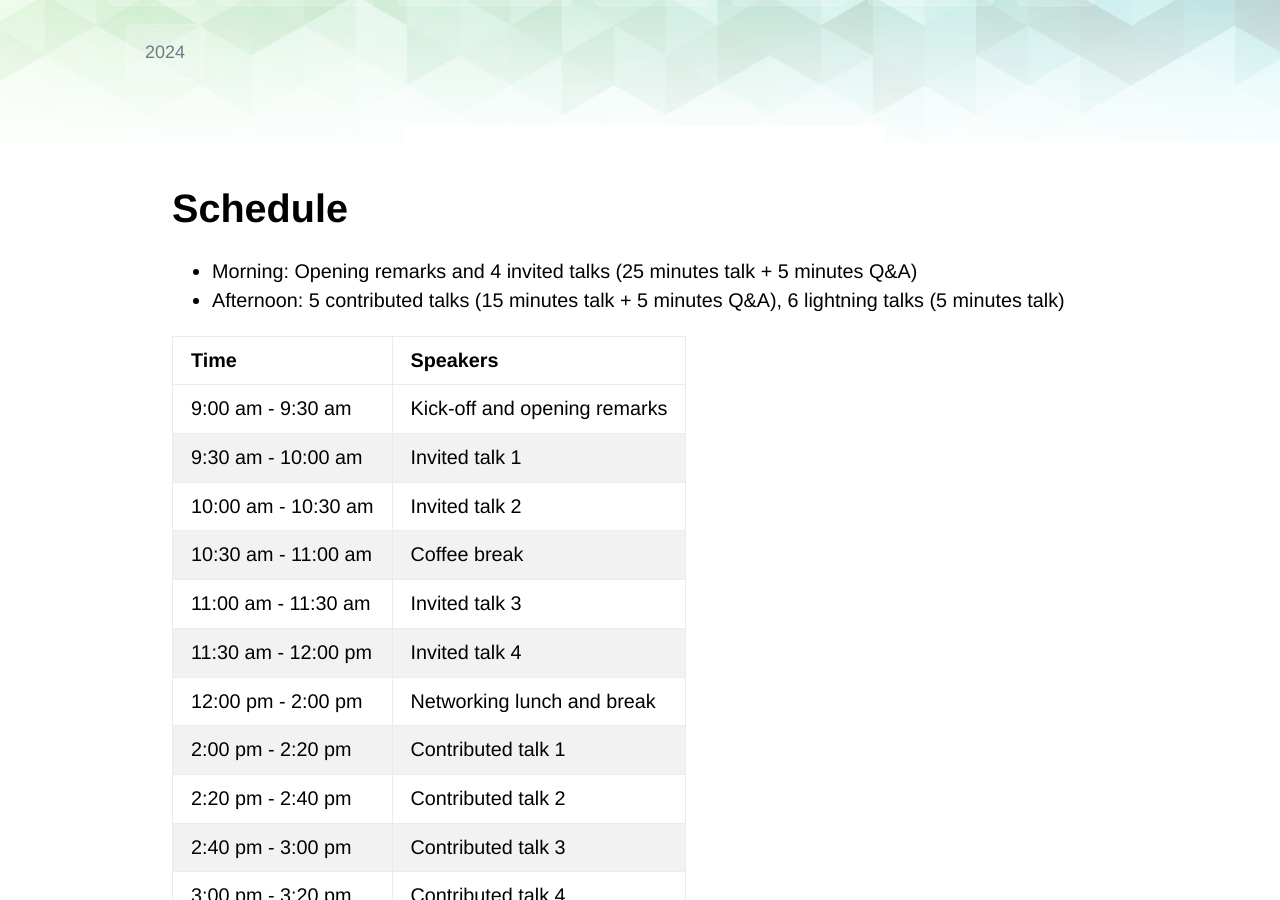
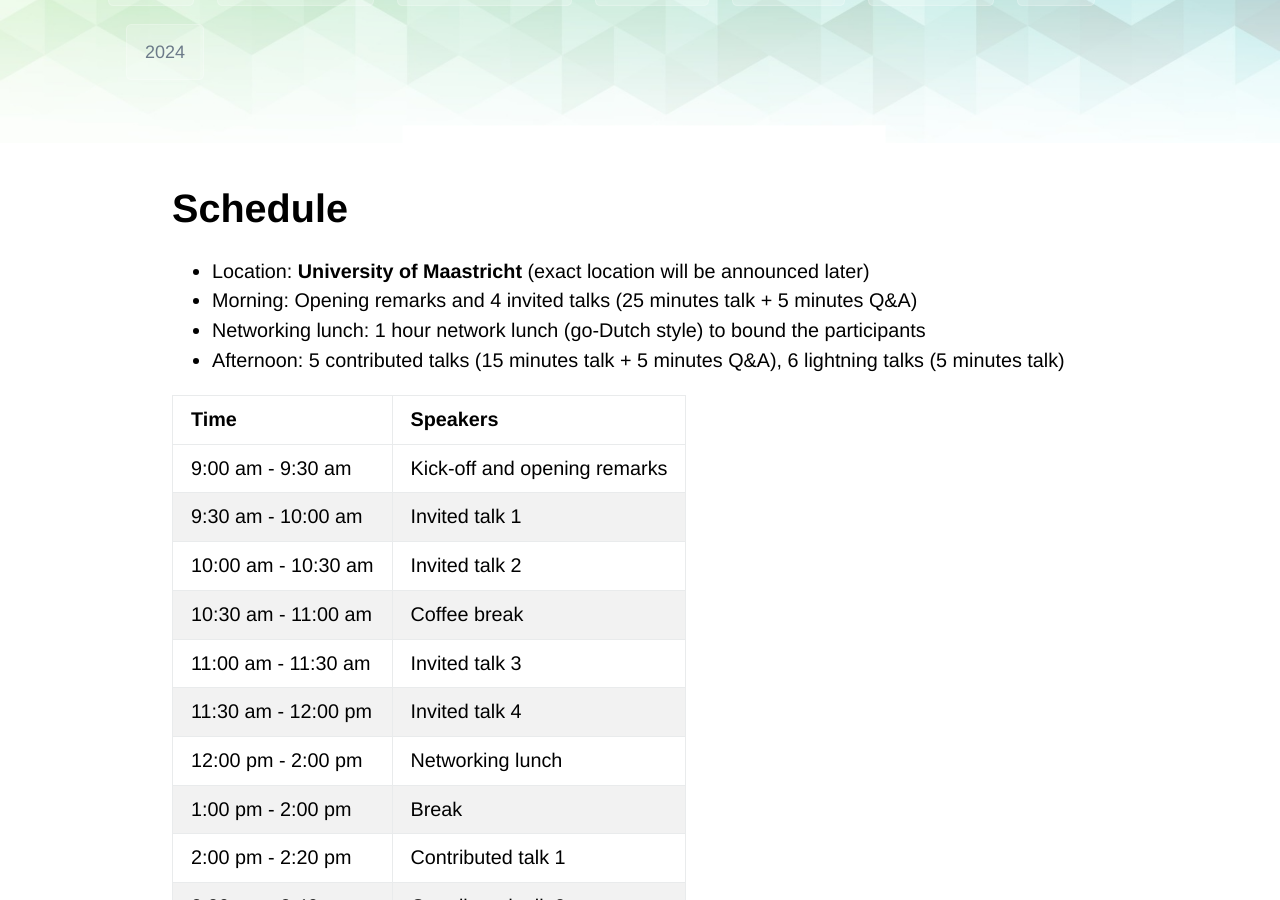
Before and after one commit to netscisci/netscisci.github.io, a Jekyll site: the page built from schedule.md, in a window 1280 px wide and 900 px high, scrolled down 271 px. Built offline with Jekyll 4.4.1, drawn with Linux system fonts in a browser that asks for light colours; some web fonts are replaced; our own code applies the rules of GitHub Pages for plain Markdown files.

Commit message:
update schedule

```diff
--- a/schedule.md
+++ b/schedule.md
@@ -3,19 +3,21 @@ layout: default
 ---
 
 # Schedule
-
+- Location: **University of Maastricht** (exact location will be announced later)
 - Morning: Opening remarks and 4 invited talks (25 minutes talk + 5 minutes Q&A)
+- Networking lunch: 1 hour network lunch (go-Dutch style) to bound the participants
 - Afternoon: 5 contributed talks (15 minutes talk + 5 minutes Q&A), 6 lightning talks (5 minutes talk)
 
 | Time      | Speakers |
 |:----------- |:----------- |
 | 9:00 am - 9:30 am | Kick-off and opening remarks |
 | 9:30 am - 10:00 am   | Invited talk 1 |
-| 10:00 am - 10:30 am   | Invited talk 2 |
-| 10:30 am - 11:00 am   | Coffee break |
-| 11:00 am - 11:30 am   | Invited talk 3 |
-| 11:30 am - 12:00 pm   | Invited talk 4 |
-| 12:00 pm - 2:00 pm | Networking lunch and break |
+| 10:00 am - 10:30 am  | Invited talk 2 |
+| 10:30 am - 11:00 am  | Coffee break |
+| 11:00 am - 11:30 am  | Invited talk 3 |
+| 11:30 am - 12:00 pm  | Invited talk 4 |
+| 12:00 pm - 2:00 pm   | Networking lunch |
+| 1:00 pm - 2:00 pm   | Break |
 | 2:00 pm - 2:20 pm   | Contributed talk 1 |
 | 2:20 pm - 2:40 pm   | Contributed talk 2 |
 | 2:40 pm - 3:00 pm   | Contributed talk 3 |
```
